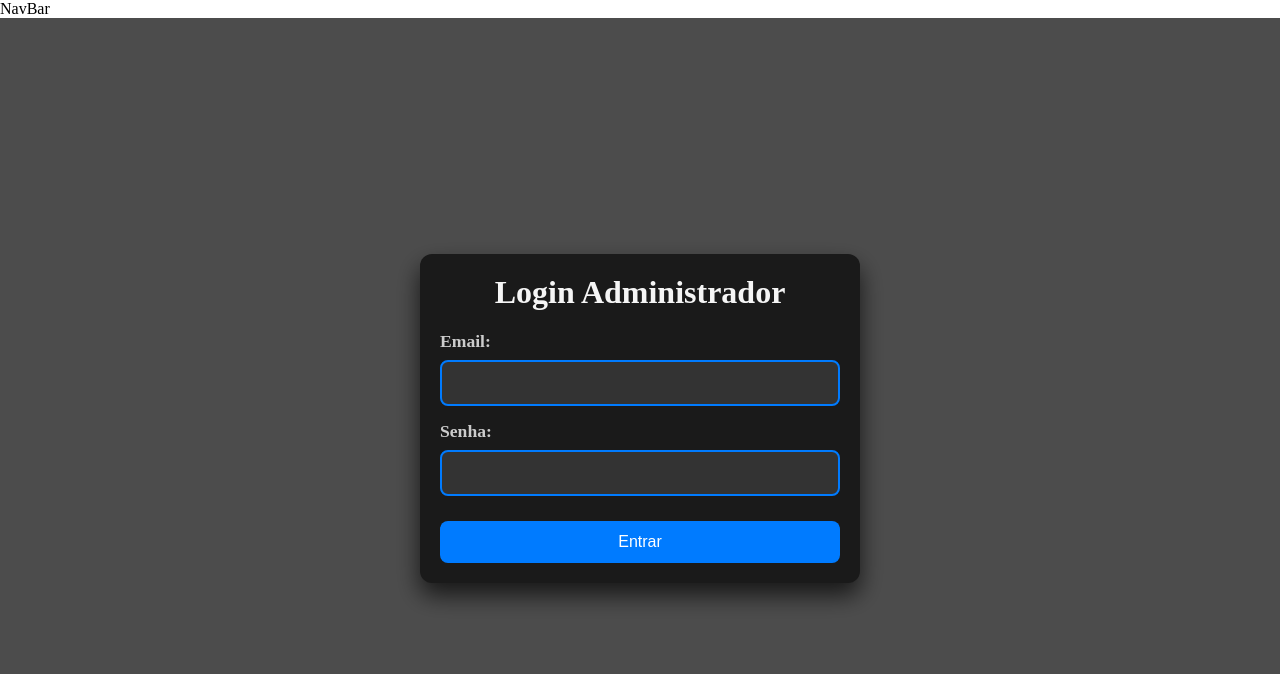
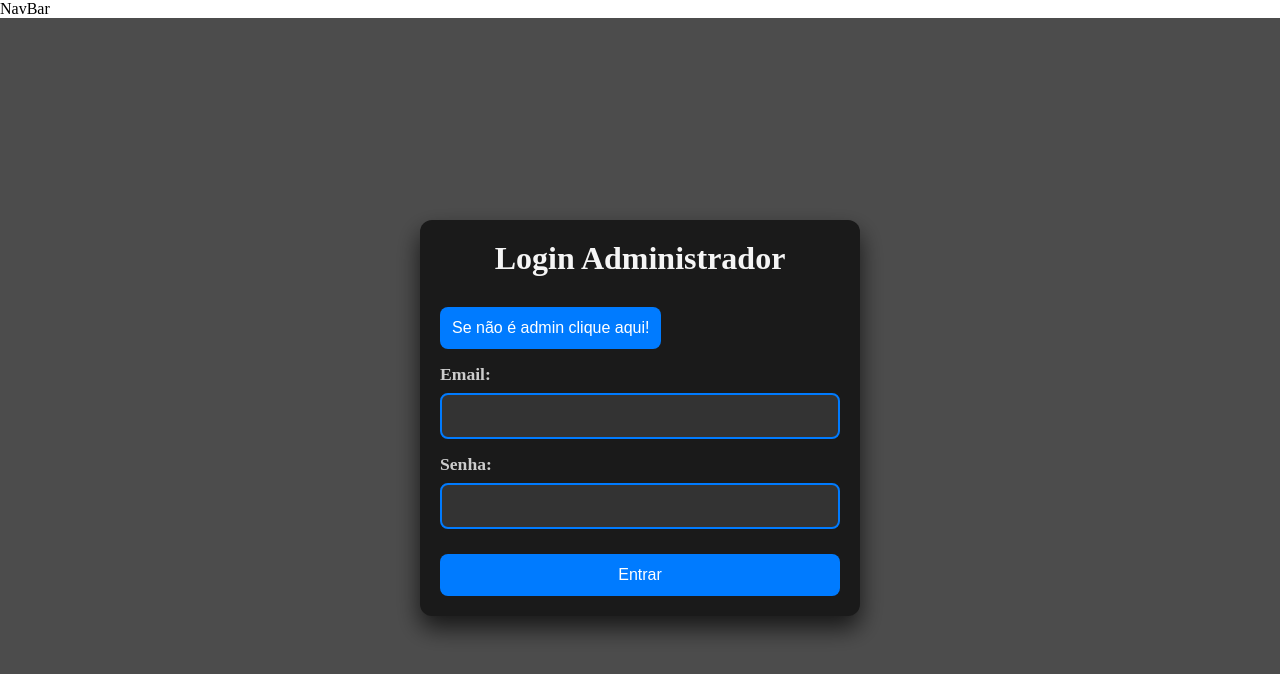
Before and after one commit to euluisdev/personal-app, a Next.js app: page /AdminLogin in a window 1280 px wide. Shown: the top 674 px of the page. Built offline with nearby package versions, Linux system fonts and the light colour scheme.

Commit message:
feat(button): Add handleToggleLogin function to handle admin login stat

```diff
--- a/src/app/AdminLogin/page.js
+++ b/src/app/AdminLogin/page.js
@@ -44,10 +44,22 @@ export default function AdminLogin() {
     };
   };
 
+  const handleToggleLogin  = () => {
+    router.push('/');
+  };
+
   return (
     <div className={styles['modal-overlay']} >
       <div className={styles['modal-container']}>
+      <div className={styles['login-header']}>
       <h1 className={styles['modal-title']}>Login Administrador</h1>
+        <button
+          onClick={handleToggleLogin}
+          className={styles['toggle-button']}
+        >
+          Se não é admin clique aqui!
+        </button>
+      </div>
       <form onSubmit={handleSubmit}>
         <div>
           <label>Email:</label>
```
